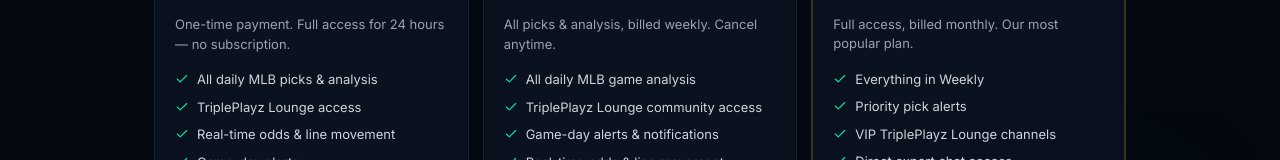
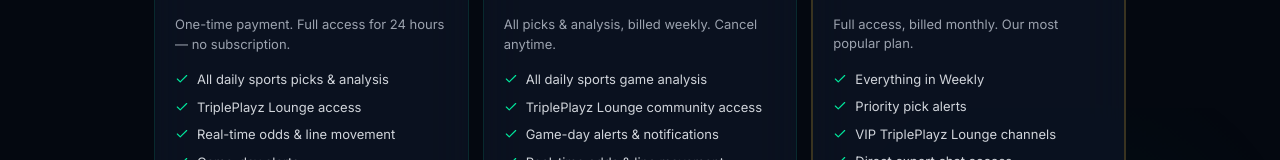
Before and after one commit to fusinbones/diamond-boys-advisory, a Next.js app: page /pricing in a window 1280 px wide. Shown: the part 479-639 px from the top of the page. Built offline with nearby package versions, Linux system fonts and the light colour scheme; no server answers; the database is empty.

Commit message:
fix: Add daily/weekly/monthly/season to TIER_HIERARCHY + fix metadata MLB->sports

```diff
--- a/src/app/community/page.tsx
+++ b/src/app/community/page.tsx
@@ -70,8 +70,12 @@
 const TIER_HIERARCHY: Record<string, number> = {
     free: 0,
     starter: 1,
+    daily: 1,
     pro: 2,
+    weekly: 2,
     elite: 3,
+    monthly: 3,
+    season: 3,
 };
 
 function canAccessChannel(userTier: string, channelMinTier: string): boolean {
--- a/src/app/layout.tsx
+++ b/src/app/layout.tsx
@@ -9,29 +9,29 @@
 import { AuthProvider } from '@/components/AuthProvider';
 
 export const metadata: Metadata = {
-  title: 'TriplePlayz - Sports Advisory | Elite MLB Baseball Picks & Community',
+  title: 'TriplePlayz - Sports Advisory | Elite Sports Picks & Community',
   description:
-    'Unlock winning MLB baseball picks from TriplePlayz - Sports Advisory. Join our exclusive TriplePlayz Lounge community with daily expert analysis, 30+ years of experience, and proven picks. Sign up for early access now.',
+    'Expert sports picks from TriplePlayz - Sports Advisory. Join our exclusive TriplePlayz Lounge community with daily expert analysis, 30+ years of experience, and documented picks across MLB, NBA, NFL & NHL.',
   keywords: [
-    'MLB picks',
+    'sports picks',
     'sports advisory',
     'TriplePlayz',
     'sports betting community',
     'sports picks subscription',
-    'MLB picks',
-    'baseball analysis',
+    'expert picks',
+    'sports analysis',
     'sports betting picks',
   ],
   openGraph: {
-    title: 'TriplePlayz - Sports Advisory | Winning MLB Baseball Picks',
-    description: 'Join 1,200+ members getting daily winning MLB picks and exclusive community access.',
+    title: 'TriplePlayz - Sports Advisory | Expert Sports Picks',
+    description: 'Expert daily sports picks backed by 30+ years of experience and a premium community.',
     type: 'website',
     images: ['/logo.png'],
   },
   twitter: {
     card: 'summary_large_image',
     title: 'TriplePlayz - Sports Advisory',
-    description: 'Premium MLB baseball picks + elite TriplePlayz Lounge community.',
+    description: 'Premium sports picks + elite TriplePlayz Lounge community.',
   },
   robots: 'index, follow',
 };
--- a/src/lib/tiers.ts
+++ b/src/lib/tiers.ts
@@ -31,7 +31,7 @@
     intervalLabel: '/day',
     description: 'One-time payment. Full access for 24 hours — no subscription.',
     features: [
-      'All daily MLB picks & analysis',
+      'All daily sports picks & analysis',
       'TriplePlayz Lounge access',
       'Real-time odds & line movement',
       'Game-day alerts',
@@ -50,7 +50,7 @@
     intervalLabel: '/week',
     description: 'All picks & analysis, billed weekly. Cancel anytime.',
     features: [
-      'All daily MLB game analysis',
+      'All daily sports game analysis',
       'TriplePlayz Lounge community access',
       'Game-day alerts & notifications',
       'Real-time odds & line movement',
```
